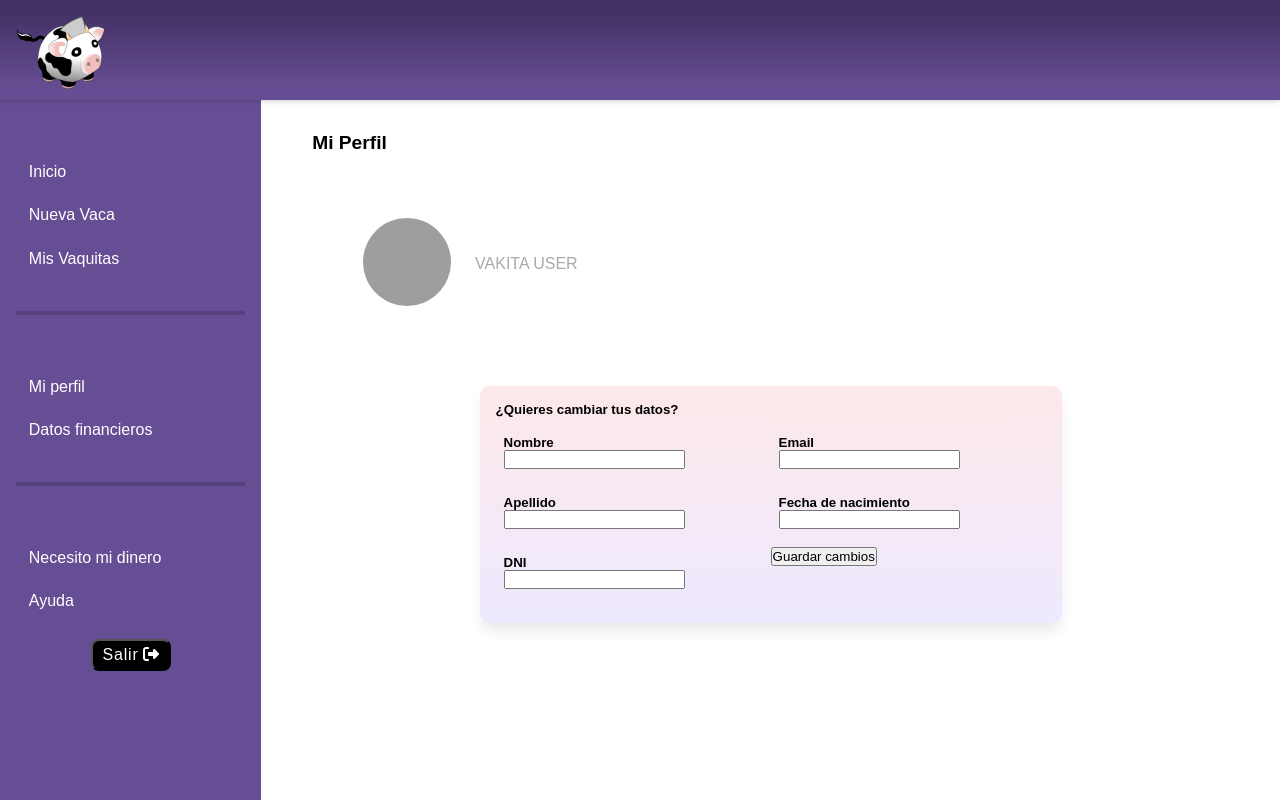
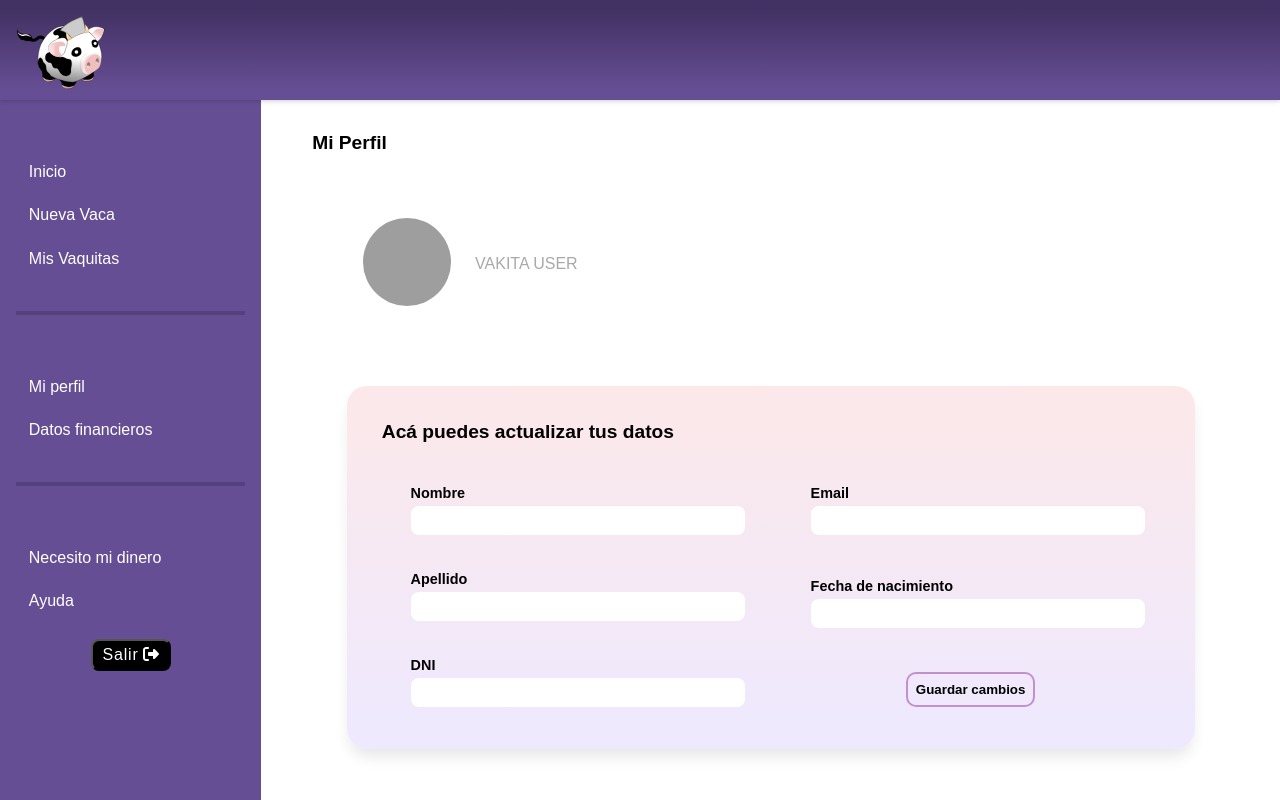
Before and after one commit to mceciabate/vakita-project, a React (Vite) app in the folder vakitaProyectFrontEnd/: page /dashboard/mi-perfil in a window 1280 px wide. Shown: the top 800 px of the page. Built offline with nearby package versions, Linux system fonts and the light colour scheme; no server answers; sample sign-in values are in the browser's storage; grey boxes are pictures that could not be loaded; a web font is replaced by a local one.

Commit message:
perfil estilos cambiados

```diff
--- a/vakitaProyectFrontEnd/src/components/Perfil/Perfil.jsx
+++ b/vakitaProyectFrontEnd/src/components/Perfil/Perfil.jsx
@@ -1,5 +1,5 @@
 import PanelProfile from '../../assets/PanelProfile/PanelProfile';
-import { Div1, Div2, H2, Li, ListDiv, PerfilContainer, TitleH5 } from "./styled";
+import { Div1, Div2, H2, Label, Input, Li, ListDiv, PerfilContainer, TitleH5, Button } from "./styled";
 import { useState, useEffect } from "react";
 
 const Perfil = () => {
@@ -59,26 +59,26 @@ const Perfil = () => {
         />
 
         <ListDiv>
-          <TitleH5>¿Quieres cambiar tus datos?</TitleH5>
+          <TitleH5>Acá puedes actualizar tus datos</TitleH5>
 
           <Div1>
             <Li>
-              <h5>Nombre</h5>
-              <input
+              <Label>Nombre</Label>
+              <Input
                 value={dataUser.name}
                 onChange={(e) => onChangeData("name", e.target.value)}
               />
             </Li>
             <Li>
-              <h5>Apellido</h5>
-              <input
+              <Label>Apellido</Label>
+              <Input
                 value={dataUser.lastName}
                 onChange={(e) => onChangeData("lastName", e.target.value)}
               />
             </Li>
             <Li>
-              <h5>DNI</h5>
-              <input
+              <Label>DNI</Label>
+              <Input
                 value={dataUser.dni}
                 onChange={(e) => onChangeData("dni", e.target.value)}
               />
@@ -87,21 +87,21 @@ const Perfil = () => {
 
           <Div2>
             <Li>
-              <h5>Email</h5>
-              <input
+              <Label>Email</Label>
+              <Input
                 value={dataUser.email}
                 onChange={(e) => onChangeData("email", e.target.value)}
               />
             </Li>
             <Li>
-              <h5>Fecha de nacimiento</h5>
-              <input
+              <Label>Fecha de nacimiento</Label>
+              <Input
                 value={dataUser.birthdate}
                 onChange={(e) => onChangeData("birthdate", e.target.value)}
               />
             </Li>
 
-            <button>Guardar cambios</button>
+            <Button>Guardar cambios</Button>
           </Div2>
         </ListDiv>
 
--- a/vakitaProyectFrontEnd/src/components/Perfil/styled.js
+++ b/vakitaProyectFrontEnd/src/components/Perfil/styled.js
@@ -24,11 +24,11 @@ export const Hr = styled.hr`
 
 export const ListDiv = styled.ul`
     background: linear-gradient(180deg, #FCE8E9 0%, #EEE9FF 100%);
-    padding: 1rem;
+    padding: 1.5rem;
     margin: 2rem;
-    border-radius: 10px;
+    border-radius: 20px;
     width: 80%;
-    max-width: 550px;
+    max-width: 800px;
     box-shadow: 0px 10px 15px -3px rgba(0,0,0,0.1);
     display: grid;
     grid-template-columns: 1fr;
@@ -43,6 +43,8 @@ export const ListDiv = styled.ul`
 export const TitleH5 = styled.h5`
     grid-column: 1 / 3;
     grid-row: 1 / 2;
+    font-size: 1.2rem;
+    margin: 0.7rem 0.7rem 1.5rem 0.7rem;
 
     @media (min-width: 768px){
         grid-column: 1 / 2;
@@ -50,8 +52,12 @@ export const TitleH5 = styled.h5`
 `
 
 export const Div1 = styled.div`
+    width: 100%;
     grid-column: 1 / 2;
     grid-row: 2 / 3;
+    display: flex;
+    flex-direction: column;
+    align-items: center;
 
     @media (min-width: 768px){
         grid-column: 1 / 2;
@@ -62,6 +68,10 @@ export const Div1 = styled.div`
 export const Div2 = styled.div`
     grid-column: 1 / 2;
     grid-row: 3 / 4;
+    display: flex;
+    flex-direction: column;
+    align-items: center;
+    justify-content: space-between;
 
     @media (min-width: 768px){
         grid-column: 2 / 3;
@@ -69,10 +79,41 @@ export const Div2 = styled.div`
     }
 `
 
-
 export const Li = styled.li`
     list-style: none;
     margin: 10px 0;
     padding: 0.5rem;
     border-radius: 10px;
+    width: 80%;
 `
+
+export const Label = styled.p`
+    font-size: 0.9rem;
+    margin-bottom: 0.3rem;
+    font-weight: 600;
+`
+
+
+export const Input = styled.input`
+    border: none;
+    padding: 7px;
+    border-radius: 8px;
+    min-width: 100%;
+    max-width: 300px;
+`
+
+export const Button = styled.button`
+    justify-self: flex-end;
+    margin: 18px 0;
+    padding: 0.5rem;
+    border: 2px solid #C38FCF;
+    background: none;
+    border-radius: 10px;
+    font-weight: 600;
+
+    &:hover {
+        background-color: #C38FCF;
+        color: white;
+        cursor: pointer;
+    }
+`
```
